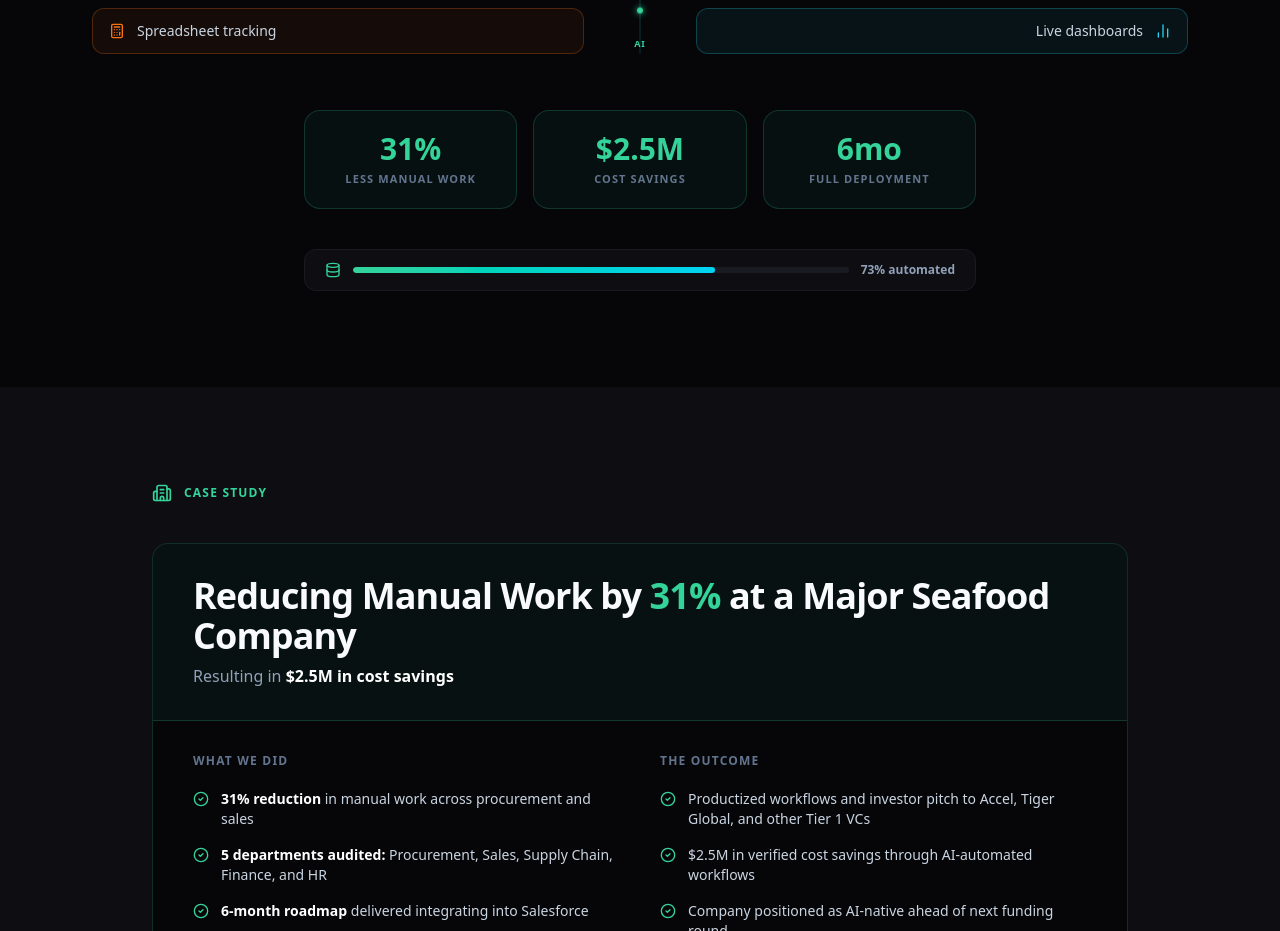
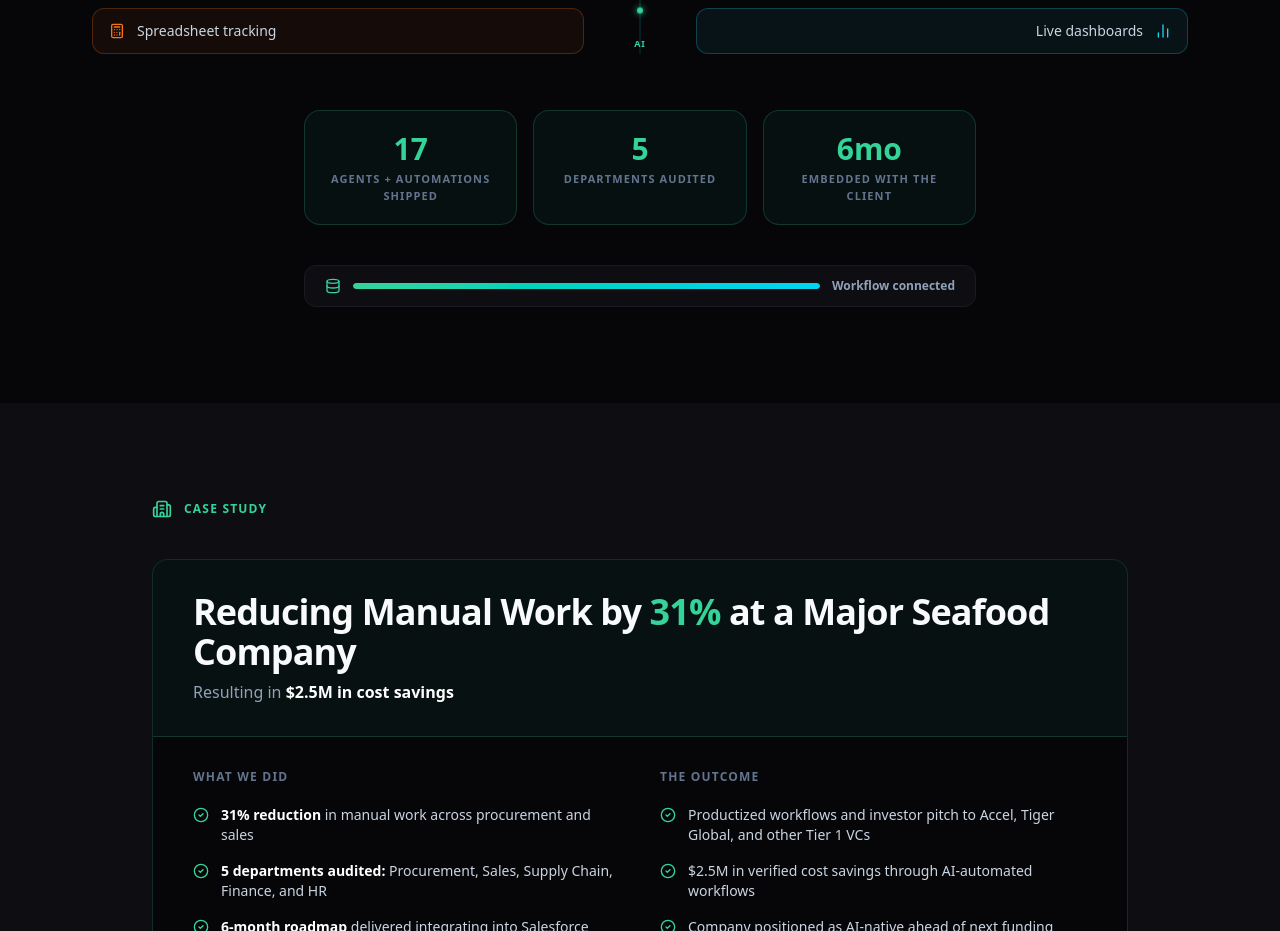
Before and after one commit to skaveti1/cogni_mind, a Next.js app: page / in a window 1280 px wide. Shown: the part 2700-3631 px from the top of the page. Built offline with nearby package versions, Linux system fonts and the light colour scheme.

Commit message:
Update workflow outcome metrics

```diff
--- a/src/components/WorkflowAnimation.tsx
+++ b/src/components/WorkflowAnimation.tsx
@@ -140,9 +140,9 @@ export default function WorkflowAnimation() {
         {/* Results bar */}
         <div className="mt-14 grid grid-cols-3 gap-4 max-w-2xl mx-auto">
           {[
-            { value: '31%',   label: 'Less manual work' },
-            { value: '$2.5M', label: 'Cost savings' },
-            { value: '6mo',   label: 'Full deployment' },
+            { value: '17',  label: 'Agents + automations shipped' },
+            { value: '5',   label: 'Departments audited' },
+            { value: '6mo', label: 'Embedded with the client' },
           ].map(({ value, label }) => (
             <div
               key={label}
@@ -160,10 +160,10 @@ export default function WorkflowAnimation() {
           <div className="flex-1 h-1.5 rounded-full bg-slate-800 overflow-hidden">
             <div
               className="h-full rounded-full bg-gradient-to-r from-brand to-cyan-400"
-              style={{ width: '73%', transition: 'width 1.5s ease' }}
+              style={{ width: '100%', transition: 'width 1.5s ease' }}
             />
           </div>
-          <span className="text-xs text-slate-400 font-semibold tabular-nums">73% automated</span>
+          <span className="text-xs text-slate-400 font-semibold">Workflow connected</span>
         </div>
       </div>
     </section>
```
